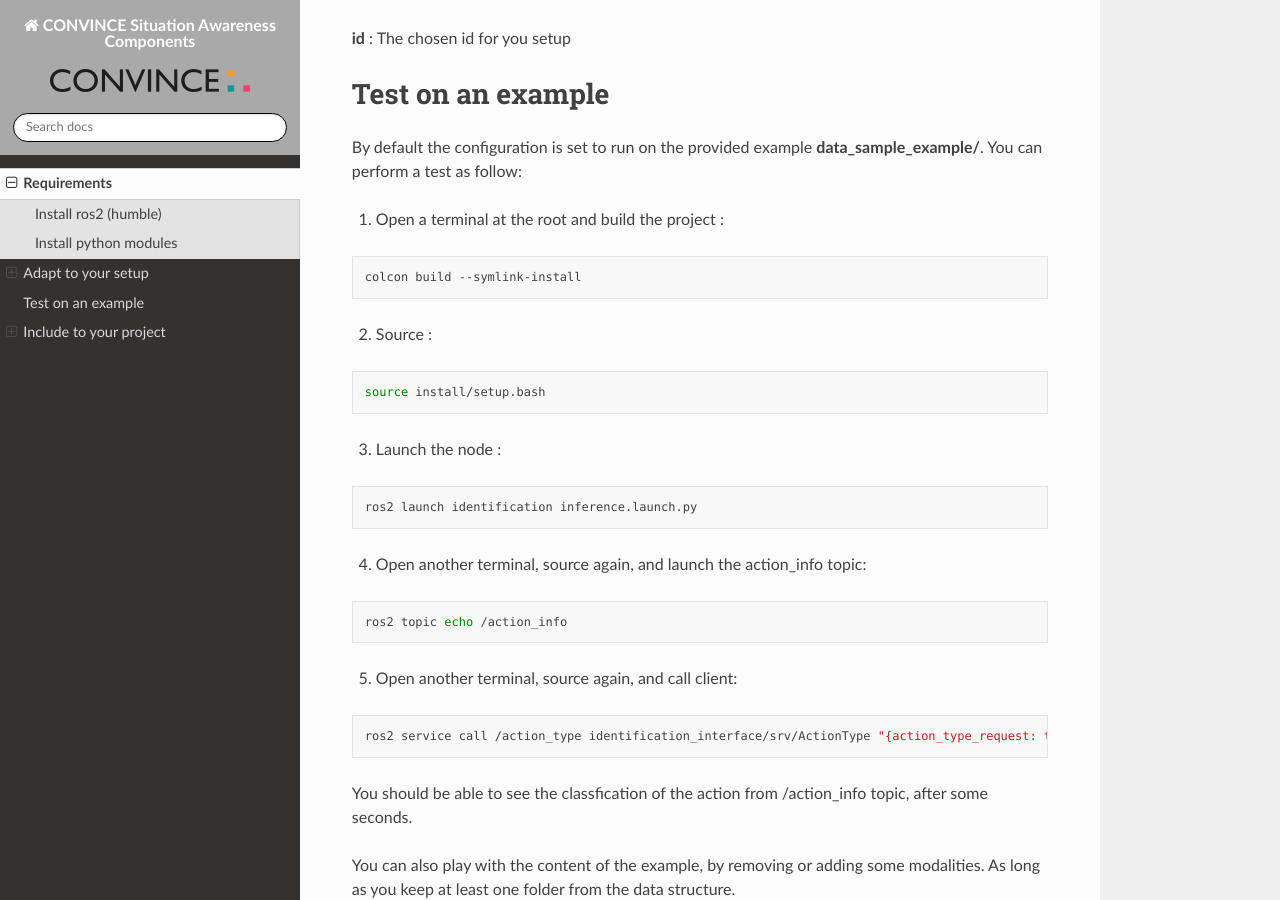
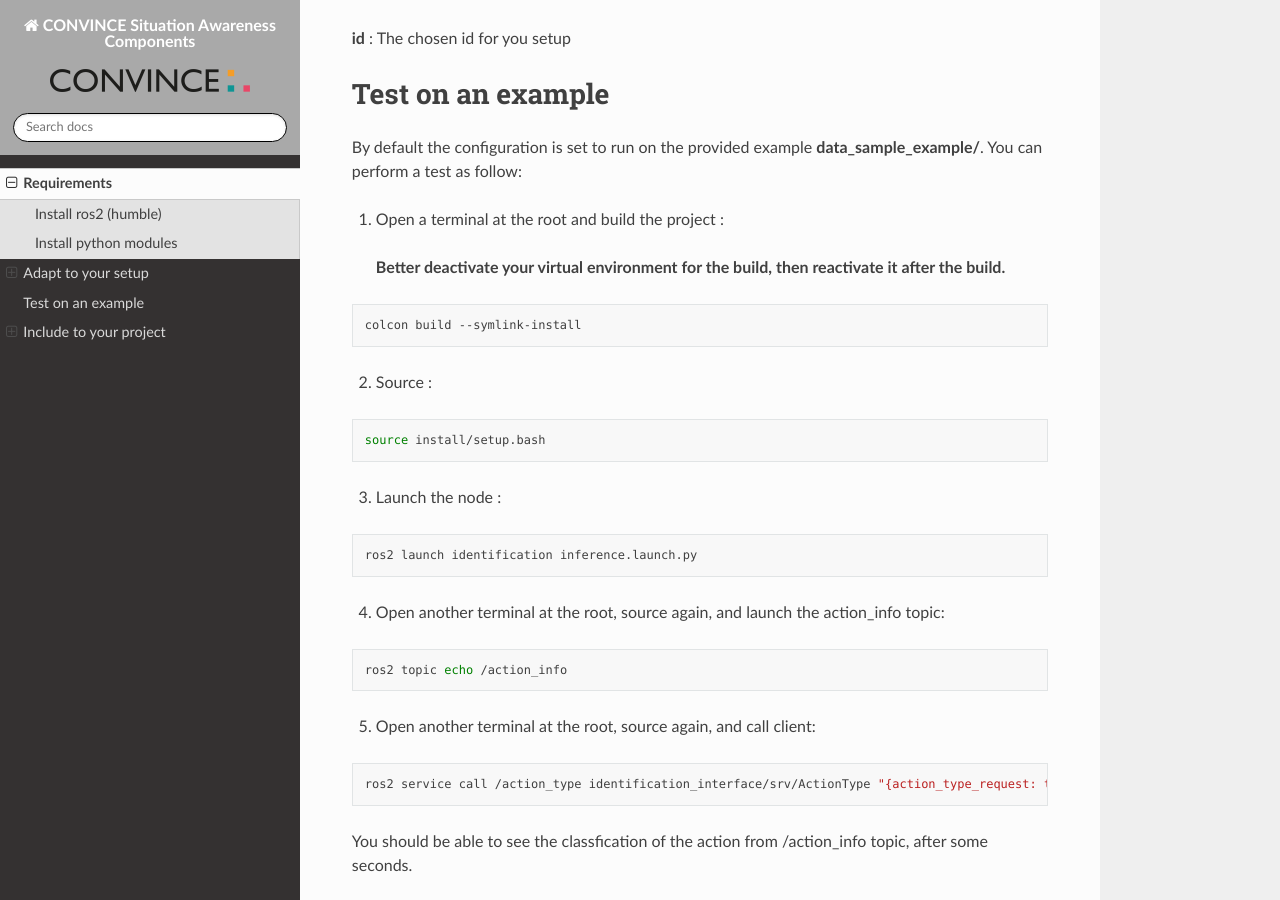
Before and after one commit to convince-project/VLM_local_action_classification_ROS, a Sphinx documentation site: the page built from docs/source/ros.rst, in a window 1280 px wide and 900 px high, scrolled down 3267 px. Built offline with Sphinx 7.4.7 and the Read the Docs theme 3.1.0, drawn with Linux system fonts in a browser that asks for light colours.

Commit message:
Update ros.rst

```diff
--- a/docs/source/ros.rst
+++ b/docs/source/ros.rst
@@ -172,6 +172,8 @@ You can perform a test as follow:
 
 1. Open a terminal at the root and build the project :
 
+ **Better deactivate your virtual environment for the build, then reactivate it after the build.**
+
 .. code-block:: bash
 
     colcon build --symlink-install
@@ -188,13 +190,13 @@ You can perform a test as follow:
 
     ros2 launch identification inference.launch.py
 
-4. Open another terminal, source again, and launch the action_info topic:
+4. Open another terminal at the root, source again, and launch the action_info topic:
 
 .. code-block:: bash
 
     ros2 topic echo /action_info
 
-5. Open another terminal, source again, and call client:
+5. Open another terminal at the root, source again, and call client:
 
 .. code-block:: bash
 
```
